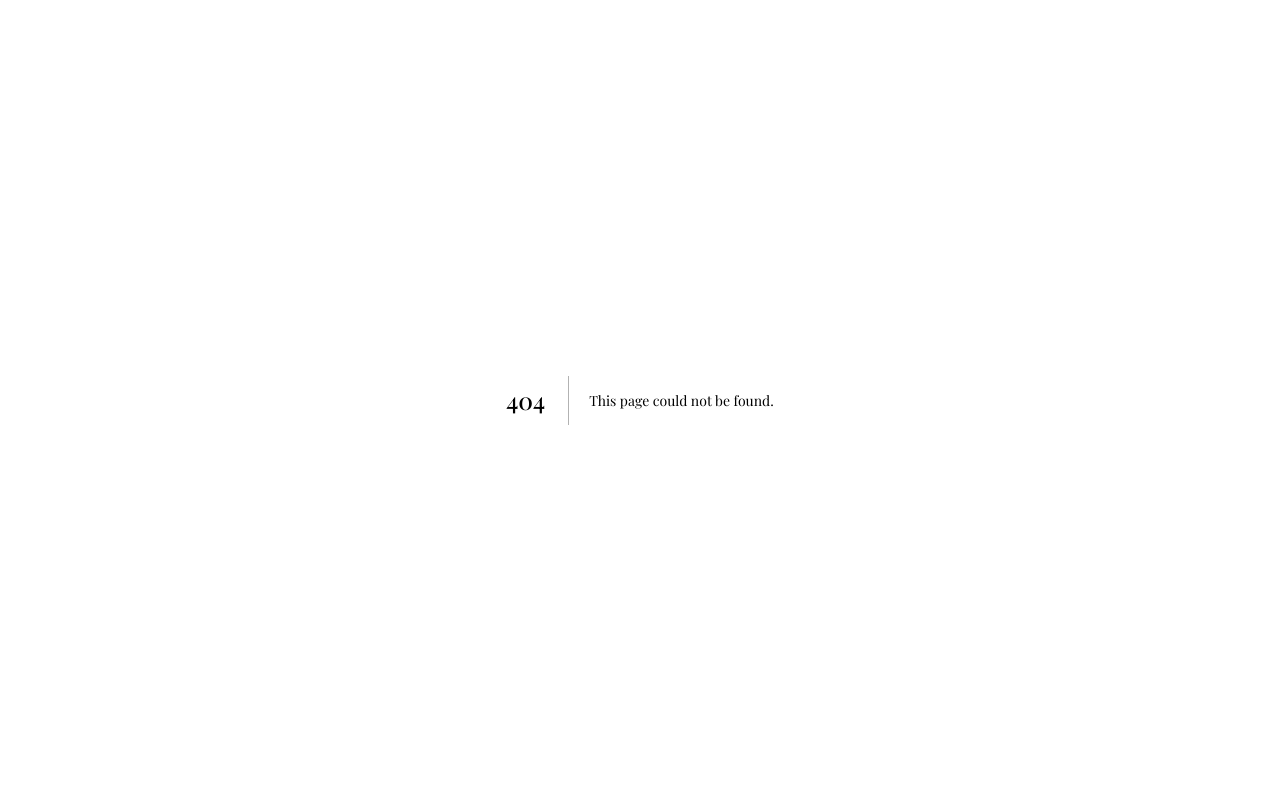
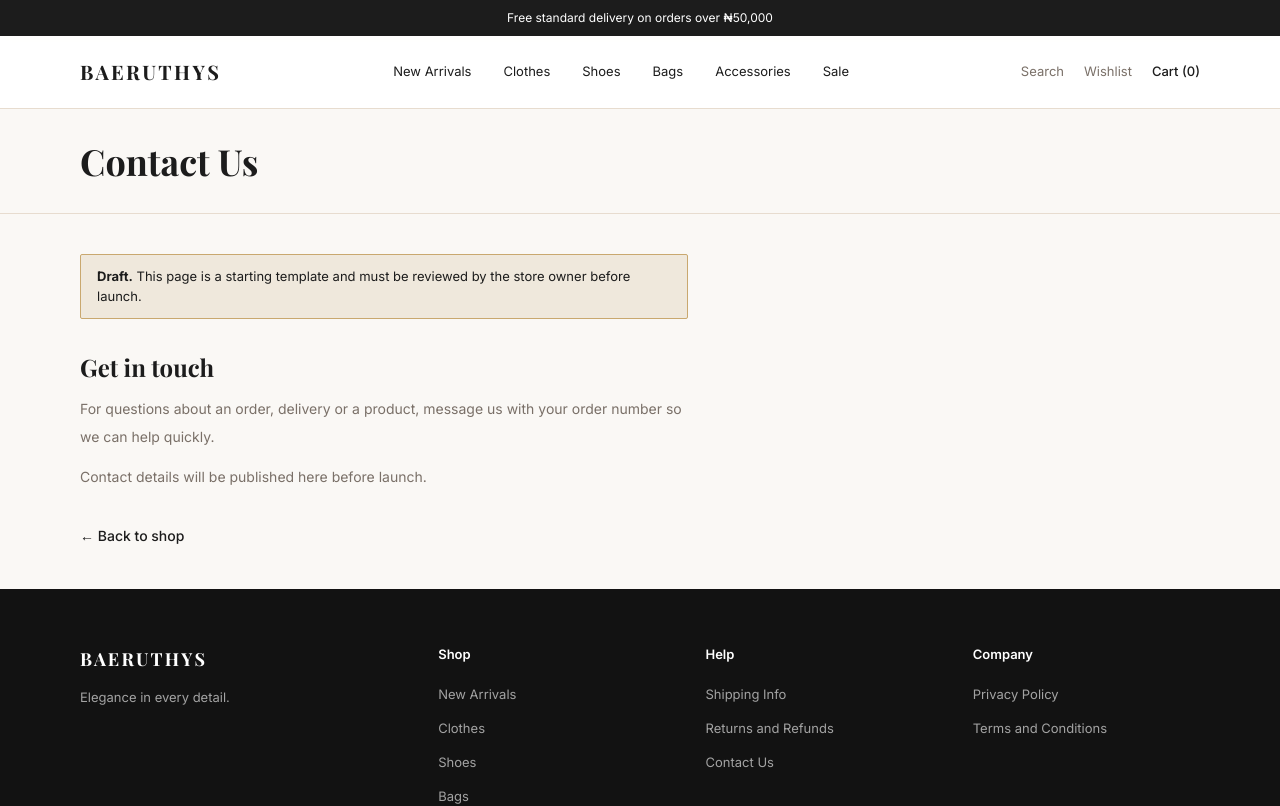
Before and after one commit to Emiloart/Baeruthys, a Next.js app: page /policies/contact in a window 1280 px wide. Before the commit this address had no page. Shown: the top 806 px of the page. Built offline with nearby package versions, Linux system fonts and the light colour scheme; a web font is replaced by a local one.

Commit message:
feat: policy pages (shipping, returns, contact, privacy, terms) as reviewable drafts

```diff
--- /dev/null
+++ b/pages/policies/[slug].js
@@ -0,0 +1,174 @@
+import Link from 'next/link'
+import Layout from '../../components/Layout'
+import { DELIVERY_METHODS, FREE_SHIPPING_THRESHOLD, WHATSAPP_NUMBER } from '../../lib/site'
+import { formatNaira } from '../../lib/format'
+
+// Set to true once the store owner has reviewed every policy below and confirmed it
+// matches how the business actually operates. While false, a draft notice is shown.
+const POLICIES_REVIEWED = false
+
+// Owner to confirm. Used in the returns policy text.
+const RETURN_WINDOW_DAYS = 7
+
+function deliveryLines() {
+  return DELIVERY_METHODS.map(
+    (m) => `${m.name}: ${m.detail}, ${m.price === 0 ? 'free' : formatNaira(m.price)}.`
+  )
+}
+
+const POLICIES = {
+  shipping: {
+    title: 'Shipping Information',
+    sections: [
+      {
+        heading: 'Delivery options',
+        body: deliveryLines(),
+      },
+      {
+        heading: 'Free delivery',
+        body: [`Standard delivery is free on orders of ${formatNaira(FREE_SHIPPING_THRESHOLD)} or more.`],
+      },
+      {
+        heading: 'Delivery times',
+        body: [
+          'Delivery times are estimates and start once your order is confirmed. Many of our pieces are sourced from partner suppliers, so some items may take longer than the estimate shown. We will tell you if your order is delayed.',
+        ],
+      },
+    ],
+  },
+  returns: {
+    title: 'Returns and Refunds',
+    sections: [
+      {
+        heading: 'If something is wrong with your order',
+        body: [
+          `Contact us within ${RETURN_WINDOW_DAYS} days of receiving your order if an item is damaged, defective, or not what you ordered. Include your order number and a photo of the item.`,
+        ],
+      },
+      {
+        heading: 'What we will do',
+        body: [
+          'Where the problem is confirmed, we will offer a replacement or a refund of the item price. The right option depends on stock and on what you prefer.',
+        ],
+      },
+      {
+        heading: 'Items we cannot take back',
+        body: [
+          'For hygiene reasons, we cannot accept returns on opened hair and nail products or earrings unless they arrive damaged or defective.',
+        ],
+      },
+    ],
+  },
+  contact: {
+    title: 'Contact Us',
+    sections: [
+      {
+        heading: 'Get in touch',
+        body: [
+          'For questions about an order, delivery or a product, message us with your order number so we can help quickly.',
+        ],
+        link: WHATSAPP_NUMBER
+          ? { href: `https://wa.me/${WHATSAPP_NUMBER}`, label: 'Message us on WhatsApp' }
+          : null,
+        fallback: WHATSAPP_NUMBER ? null : 'Contact details will be published here before launch.',
+      },
+    ],
+  },
+  privacy: {
+    title: 'Privacy Policy',
+    sections: [
+      {
+        heading: 'What we collect',
+        body: [
+          'When you place an order we ask for your name, phone number, email address and delivery address. We use this only to process and deliver your order and to contact you about it.',
+          'Your cart and wishlist are saved on your own device so they are still there when you come back.',
+        ],
+      },
+      {
+        heading: 'How we share it',
+        body: [
+          'We share the details needed to fulfil your order with our suppliers and delivery partners. We do not sell your personal information.',
+        ],
+      },
+      {
+        heading: 'Your choices',
+        body: ['You can ask us to correct or delete the personal information we hold about you by contacting us.'],
+      },
+    ],
+  },
+  terms: {
+    title: 'Terms and Conditions',
+    sections: [
+      {
+        heading: 'Orders and prices',
+        body: [
+          'All prices are shown in Nigerian naira (NGN). An order is accepted once we confirm it. We may cancel an order if an item is unavailable or a price was shown in error, and we will refund any payment made.',
+        ],
+      },
+      {
+        heading: 'Product information',
+        body: [
+          'We try to show products accurately. Colours can look different on different screens, and sizes can vary slightly between suppliers.',
+        ],
+      },
+      {
+        heading: 'Changes',
+        body: ['We may update these terms from time to time. The version on this page is the one that applies.'],
+      },
+    ],
+  },
+}
+
+export function getStaticPaths() {
+  return {
+    paths: Object.keys(POLICIES).map((slug) => ({ params: { slug } })),
+    fallback: false,
+  }
+}
+
+export function getStaticProps({ params }) {
+  if (!POLICIES[params.slug]) return { notFound: true }
+  return { props: { slug: params.slug, policy: JSON.parse(JSON.stringify(POLICIES[params.slug])) } }
+}
+
+export default function PolicyPage({ policy }) {
+  return (
+    <Layout title={policy.title}>
+      <div className="border-b border-baer-bdr bg-baer-bg">
+        <div className="shell py-8">
+          <h1 className="text-4xl font-bold text-baer-dark">{policy.title}</h1>
+        </div>
+      </div>
+
+      <article className="shell max-w-3xl py-10 lg:ml-0">
+        {!POLICIES_REVIEWED && (
+          <div role="note" className="mb-8 rounded-sm border border-baer-gold bg-baer-cream px-4 py-3 text-[13px] text-baer-dark">
+            <strong>Draft.</strong> This page is a starting template and must be reviewed by the store owner before
+            launch.
+          </div>
+        )}
+
+        {policy.sections.map((section) => (
+          <section key={section.heading} className="mb-8">
+            <h2 className="text-2xl font-bold text-baer-dark">{section.heading}</h2>
+            <div className="mt-3 space-y-3 text-sm leading-7 text-baer-mid">
+              {(section.body || []).map((paragraph, index) => (
+                <p key={index}>{paragraph}</p>
+              ))}
+              {section.fallback ? <p>{section.fallback}</p> : null}
+            </div>
+            {section.link ? (
+              <a href={section.link.href} target="_blank" rel="noopener noreferrer" className="btn-dark mt-4">
+                {section.link.label}
+              </a>
+            ) : null}
+          </section>
+        ))}
+
+        <Link href="/shop" className="text-sm font-medium text-baer-dark hover:text-baer-gold">
+          &larr; Back to shop
+        </Link>
+      </article>
+    </Layout>
+  )
+}
```
